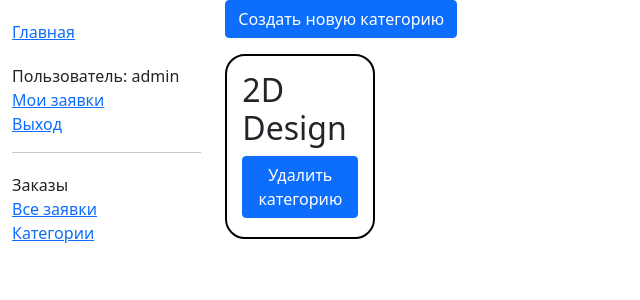
After one commit to L1Z3B3ZE/designStudio, a Django app: page /categories/ in a window 1280 px wide. The commit adds this page. Shown: the top 300 px of the page, without its empty margins (0-640 px from the left). Run offline with Django 4.2, Linux system fonts and the light colour scheme; a user stored in the database is signed in; data comes from the database, SQL or seed files in the repository; both versions use the stored data as it was after the commit.

Commit message:
добавление, удаление и отображение категорий

```diff
--- a/DesignStudio/Studio/admin.py
+++ b/DesignStudio/Studio/admin.py
@@ -3,3 +3,4 @@ from .models import *
 
 admin.site.register(AdvUser)
 admin.site.register(Application)
+admin.site.register(Category)
--- a/DesignStudio/Studio/static/css/styles.css
+++ b/DesignStudio/Studio/static/css/styles.css
@@ -4,7 +4,20 @@
   list-style: none;
 }
 
-.my_application{
+.application{
+    padding: 15px;
     border: 2px solid black;
     margin-bottom: 20px;
+    width: 250px;
+    border-radius: 20px;
+
 }
+
+
+.categories{
+    padding: 15px;
+    width: 150px;
+    border: 2px solid black;
+    margin-bottom: 20px;
+    border-radius: 20px;
+}
--- a/DesignStudio/Studio/templates/basePage.html
+++ b/DesignStudio/Studio/templates/basePage.html
@@ -38,6 +38,7 @@
                 <li>Заказы</li>
                 {% if perms.catalog.can_mark_returned %}
                 <li><a href="{% url 'all-applications' %}">Все заявки</a></li>
+                <li><a href="{% url 'categories' %}">Категории</a></li>
                 {% endif %}
             </ul>
             {% endif %}
--- /dev/null
+++ b/DesignStudio/Studio/templates/studio/categories_list.html
@@ -0,0 +1,12 @@
+{% extends "basePage.html" %}
+{% block content %}
+    <a class="btn btn-primary mb-3" href="{% url 'category_create' %}">Создать новую категорию</a>
+
+    {% for i in categories %}
+    <div class="categories">
+        <h2>{{ i.name }}</h2>
+        <a class="btn btn-primary mb-1" href="{% url 'category_delete' i.id %}">Удалить категорию</a>
+    </div>
+    {% endfor %}
+
+{% endblock %}
--- a/DesignStudio/Studio/urls.py
+++ b/DesignStudio/Studio/urls.py
@@ -14,6 +14,9 @@ urlpatterns = [
     path('application/create/', views.ApplicationCreate.as_view(), name='application-create'),
     path('application/<int:pk>/delete/', views.ApplicationDelete.as_view(), name='application-delete'),
     path('allapplications/', views.ApplicationsAllListView.as_view(), name='all-applications'),
+    path('categories/', views.ViewCategory.as_view(), name='categories'),
+    path('category/new/', views.CategoryCreateView.as_view(), name='category_create'),
+    path('category/<int:pk>/delete/', views.CategoryDeleteView.as_view(), name='category_delete'),
 ]
 
 
--- a/DesignStudio/Studio/views.py
+++ b/DesignStudio/Studio/views.py
@@ -3,7 +3,7 @@ from django.urls import reverse_lazy
 from django.views import generic
 from django.views.generic import ListView
 from .forms import RegisterUserForm
-from .models import Application
+from .models import *
 from django.contrib.auth.views import LoginView
 from django.contrib.auth.mixins import LoginRequiredMixin, PermissionRequiredMixin
 from django.contrib.auth.views import LogoutView
@@ -82,3 +82,30 @@ class ApplicationsAllListView(LoginRequiredMixin, generic.ListView):
 
     def get_queryset(self):
         return Application.objects.order_by('-date_create', '-time_create')
+
+
+class ViewCategory(ListView):
+    model = Application
+    template_name = 'studio/categories_list.html'
+    context_object_name = 'categories'
+    def get(self, request):
+        categories = Category.objects.all()
+        return render(request, 'studio/categories_list.html', {'categories': categories})
+
+class CategoryCreateView(LoginRequiredMixin, CreateView):
+    model = Category
+    fields = ['name']
+    template_name = 'studio/category_new.html'
+    success_url = reverse_lazy('categories')
+
+    def test_func(self):
+        return self.request.user.is_superuser
+
+
+class CategoryDeleteView(LoginRequiredMixin, DeleteView):
+    model = Category
+    template_name = 'studio/category_delete.html'
+    success_url = reverse_lazy('categories')
+
+    def test_func(self):
+        return self.request.user.is_superuser
```
Also changed, not shown: DesignStudio/Studio/templates/studio/category_delete.html (added, +7 -0 lines), DesignStudio/Studio/templates/studio/category_new.html (added, +8 -0 lines), DesignStudio/db.sqlite3.
